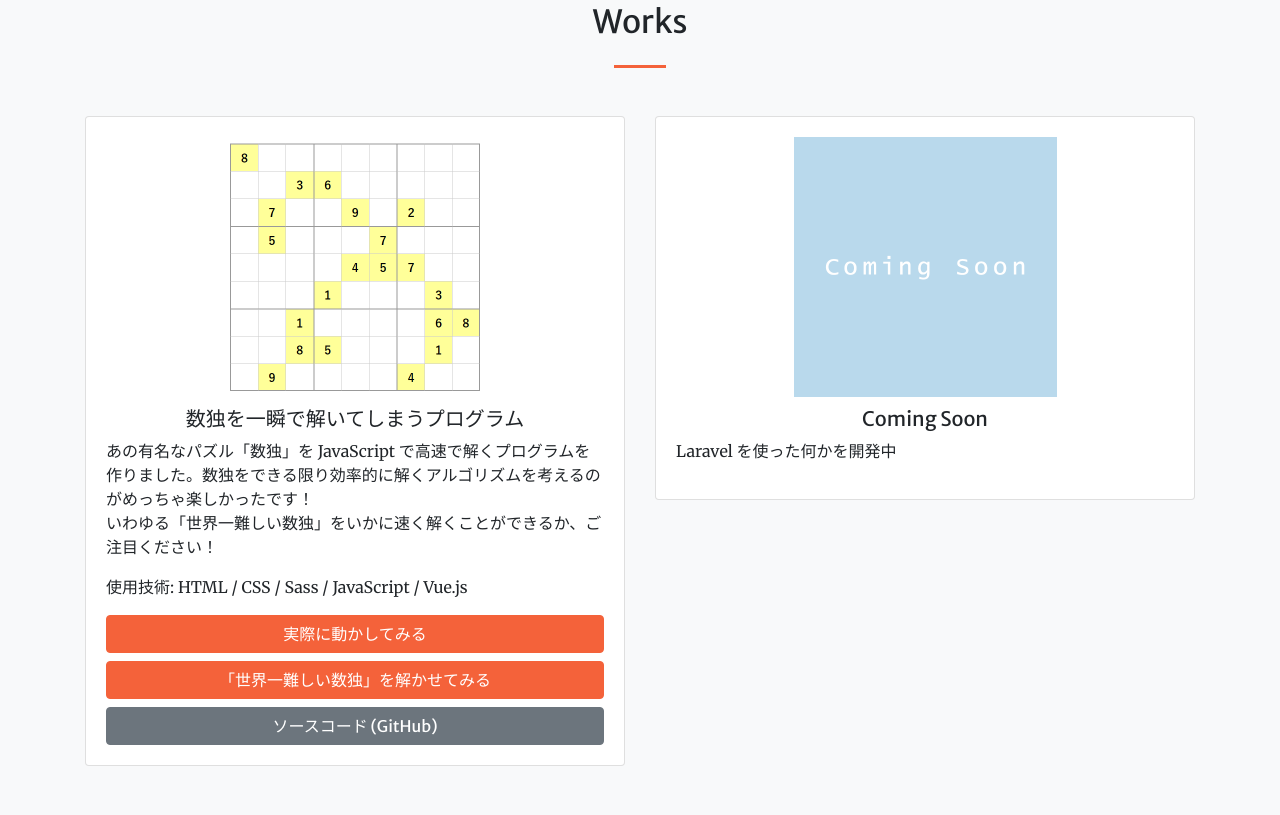
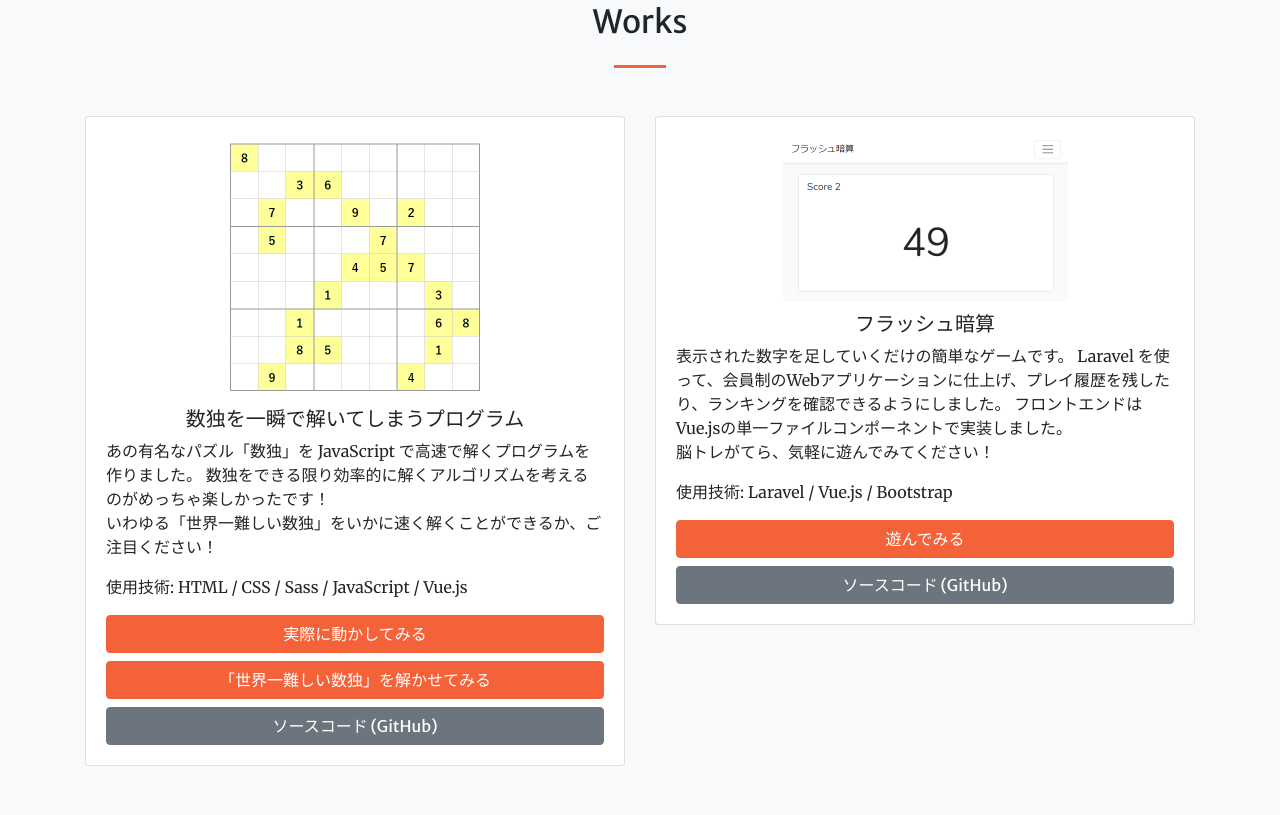
Before and after one commit to yuto-ono/portfolio, a website with bundled scripts: page index.html in a window 1280 px wide. Shown: the part 925-1740 px from the top of the page. Built offline with nearby package versions, Linux system fonts and the light colour scheme.

Commit message:
フラッシュ暗算追加

```diff
--- a/index.html
+++ b/index.html
@@ -88,7 +88,9 @@
 							<img src="img/works-sudoku.png" alt="" width="263" height="260">
 						</div>
 						<h3 class="h5">数独を一瞬で解いてしまうプログラム</h3>
-						<p class="text-left">あの有名なパズル「数独」を JavaScript で高速で解くプログラムを作りました。数独をできる限り効率的に解くアルゴリズムを考えるのがめっちゃ楽しかったです！<br>いわゆる「世界一難しい数独」をいかに速く解くことができるか、ご注目ください！</p>
+						<p class="text-left">あの有名なパズル「数独」を JavaScript で高速で解くプログラムを作りました。
+							数独をできる限り効率的に解くアルゴリズムを考えるのがめっちゃ楽しかったです！<br>
+							いわゆる「世界一難しい数独」をいかに速く解くことができるか、ご注目ください！</p>
 						<p class="text-left">使用技術: HTML / CSS / Sass / JavaScript / Vue.js</p>
 						<div class="">
 							<a href="https://yuto-ono.github.io/sudoku/" target="_blank" class="btn btn-block btn-primary">実際に動かしてみる</a>
@@ -101,10 +103,18 @@
 				<div class="col-lg-6 col-md-6 text-center mt-4">
 					<div class="card card-works">
 						<div class="card-thumb">
-							<img src="img/coming-soon.png" alt="" width="263" height="260">
+							<img src="img/works-anzan.png" alt="" width="285" height="165">
 						</div>
-						<h3 class="h5">Coming Soon</h3>
-						<p class="text-left">Laravel を使った何かを開発中</p>
+						<h3 class="h5">フラッシュ暗算</h3>
+						<p class="text-left">表示された数字を足していくだけの簡単なゲームです。
+							Laravel を使って、会員制のWebアプリケーションに仕上げ、プレイ履歴を残したり、ランキングを確認できるようにしました。
+							フロントエンドはVue.jsの単一ファイルコンポーネントで実装しました。<br>
+							脳トレがてら、気軽に遊んでみてください！</p>
+						<p class="text-left">使用技術: Laravel / Vue.js / Bootstrap</p>
+						<div class="">
+							<a href="https://anzan.yuto-coding.com/" target="_blank" class="btn btn-block btn-primary">遊んでみる</a>
+							<a href="https://github.com/yuto-ono/anzan" target="_blank" class="btn btn-block btn-secondary">ソースコード (GitHub)</a>
+						</div>
 					</div>
 				</div>
 
@@ -226,7 +236,7 @@
         <div class="col-lg-8 text-center">
           <h2 class="mt-0">About</h2>
           <hr class="divider my-4">
-          <p class="yu-gothic text-left">本サイトをご覧いただき、ありがとうございます。Webエンジニアの小野優人（おのゆうと）と申します。1995年生まれ、福岡県出身の福岡県在住です。現時点（2019年5月）で24歳です。</p>
+          <p class="yu-gothic text-left">本サイトをご覧いただき、ありがとうございます。Webエンジニアの小野優人（おのゆうと）と申します。1995年生まれ、福岡県出身の福岡県在住です。現時点（2019年6月）で24歳です。</p>
           <p class="yu-gothic text-left">高校卒業後、しばらくアパレルショップのECサイトの管理・発送業務等のアルバイトをしていましたが、2016年9月、エンジニアをしている友人の紹介で、ソフトウェア開発を行うIT企業に入社することができました。
           	ほぼ業界未経験の僕を採用してくださったことに今でも感謝しています。
           	その会社では、Web制作の受託案件をこなしながら、自社開発の案件にも携わることができました。
```
Also changed, not shown: img/works-anzan.png (added).
